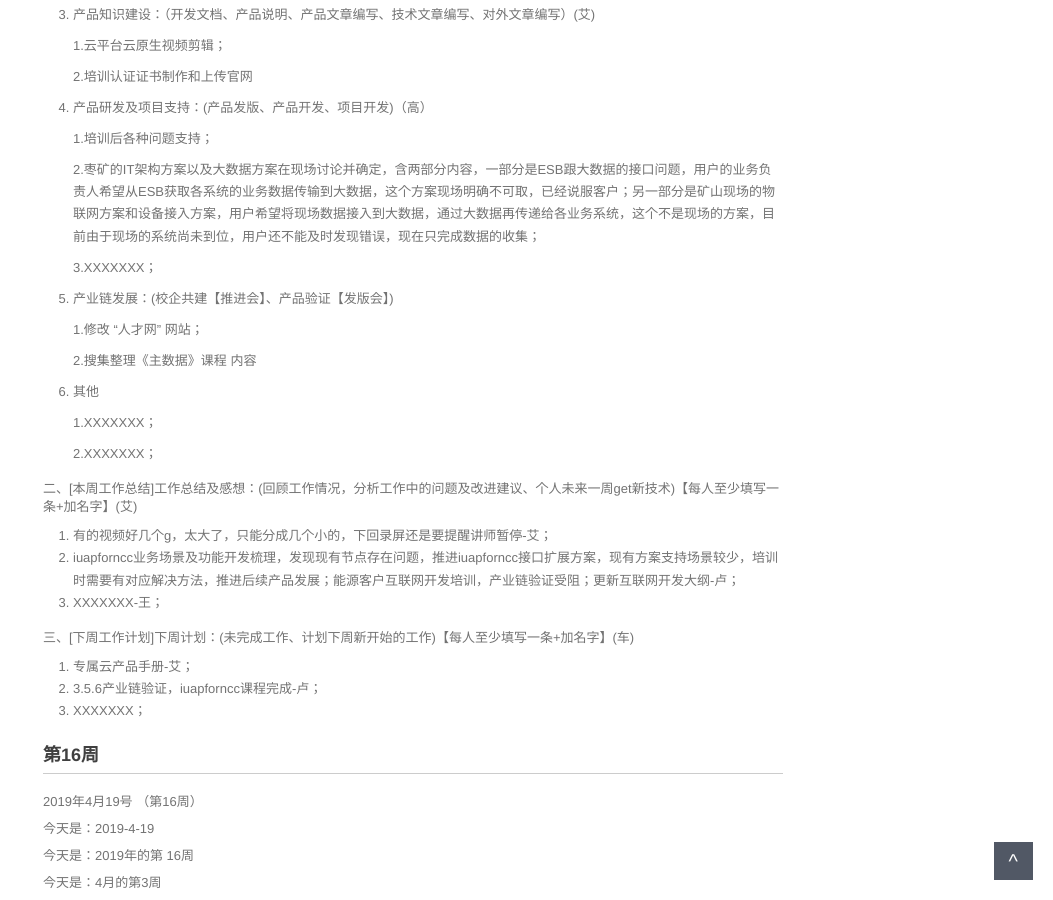
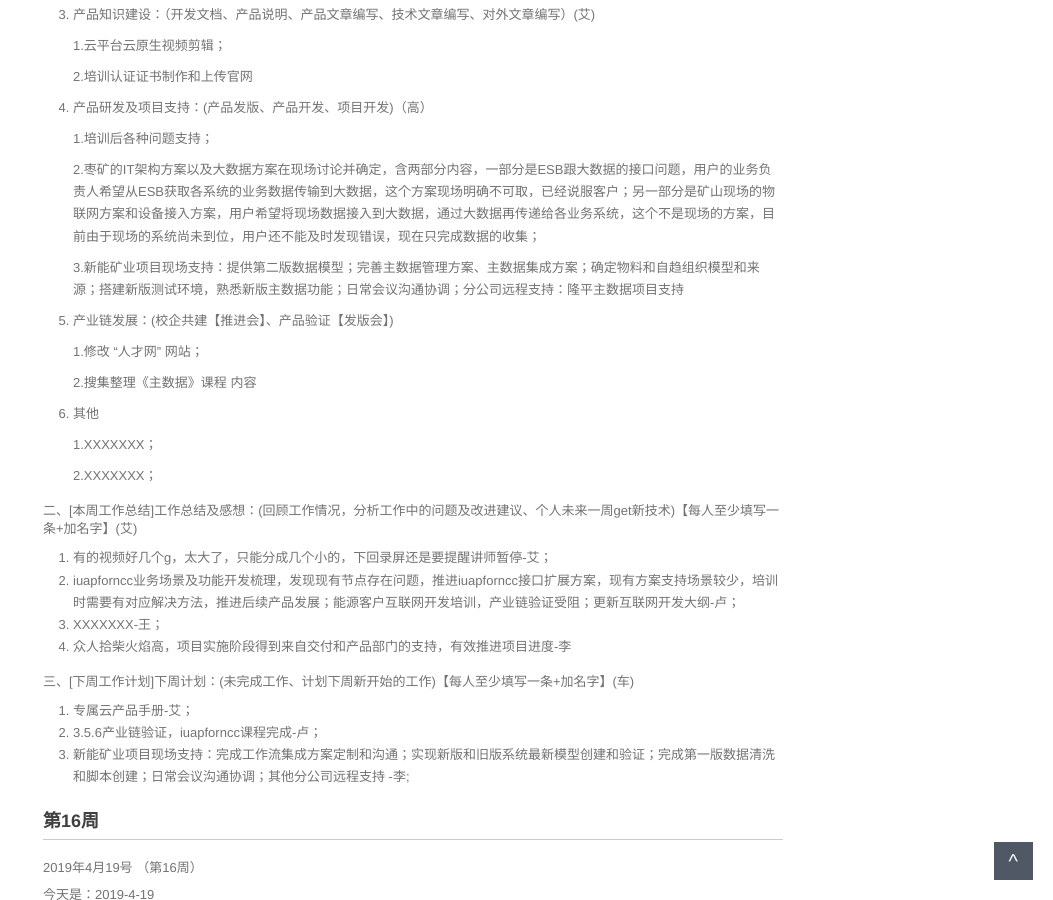
Before and after one commit to walllFlower/blog, a Jekyll site: the page built from _posts/2018-07-17-day_report_cxz.md, in a window 1280 px wide and 900 px high, scrolled down 781 px. Shown: the whole window, without its empty margins (227-1280 px from the left). Built offline with Jekyll 4.4.1, drawn with Linux system fonts in a browser that asks for light colours; comment, search, counter and statistics services are not loaded.

Commit message:
Update 2018-07-17-day_report_cxz.md
add by lh

```diff
--- a/_posts/2018-07-17-day_report_cxz.md
+++ b/_posts/2018-07-17-day_report_cxz.md
@@ -53,7 +53,7 @@ categories: 技术运营工作周报
 
     2.枣矿的IT架构方案以及大数据方案在现场讨论并确定，含两部分内容，一部分是ESB跟大数据的接口问题，用户的业务负责人希望从ESB获取各系统的业务数据传输到大数据，这个方案现场明确不可取，已经说服客户；另一部分是矿山现场的物联网方案和设备接入方案，用户希望将现场数据接入到大数据，通过大数据再传递给各业务系统，这个不是现场的方案，目前由于现场的系统尚未到位，用户还不能及时发现错误，现在只完成数据的收集；
 
-    3.XXXXXXX；
+    3.新能矿业项目现场支持：提供第二版数据模型；完善主数据管理方案、主数据集成方案；确定物料和自趋组织模型和来源；搭建新版测试环境，熟悉新版主数据功能；日常会议沟通协调；分公司远程支持：隆平主数据项目支持
 
 5. 产业链发展：(校企共建【推进会】、产品验证【发版会】)
 
@@ -73,12 +73,13 @@ categories: 技术运营工作周报
 1. 有的视频好几个g，太大了，只能分成几个小的，下回录屏还是要提醒讲师暂停-艾；
 2. iuapforncc业务场景及功能开发梳理，发现现有节点存在问题，推进iuapforncc接口扩展方案，现有方案支持场景较少，培训时需要有对应解决方法，推进后续产品发展；能源客户互联网开发培训，产业链验证受阻；更新互联网开发大纲-卢；
 3. XXXXXXX-王；
+4. 众人拾柴火焰高，项目实施阶段得到来自交付和产品部门的支持，有效推进项目进度-李
 
 三、[下周工作计划]下周计划：(未完成工作、计划下周新开始的工作)【每人至少填写一条+加名字】(车)
 
 1. 专属云产品手册-艾；
 2. 3.5.6产业链验证，iuapforncc课程完成-卢；
-3. XXXXXXX；
+3. 新能矿业项目现场支持：完成工作流集成方案定制和沟通；实现新版和旧版系统最新模型创建和验证；完成第一版数据清洗和脚本创建；日常会议沟通协调；其他分公司远程支持 -李;
 
 
 
```
